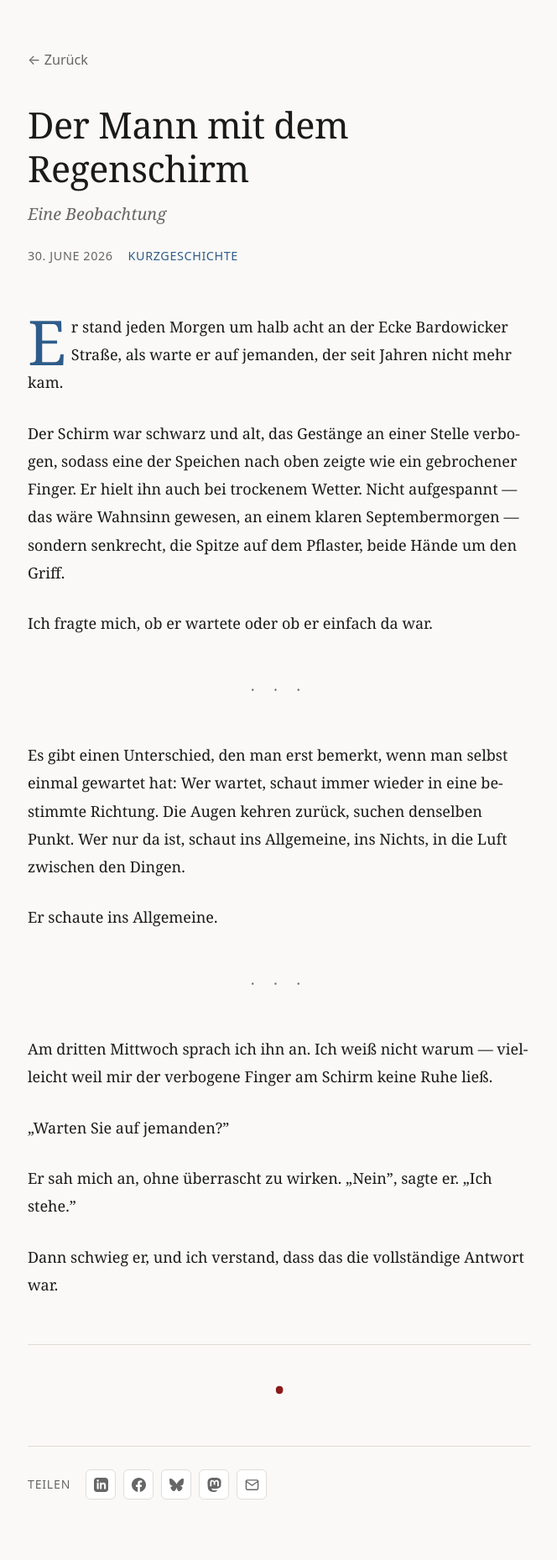
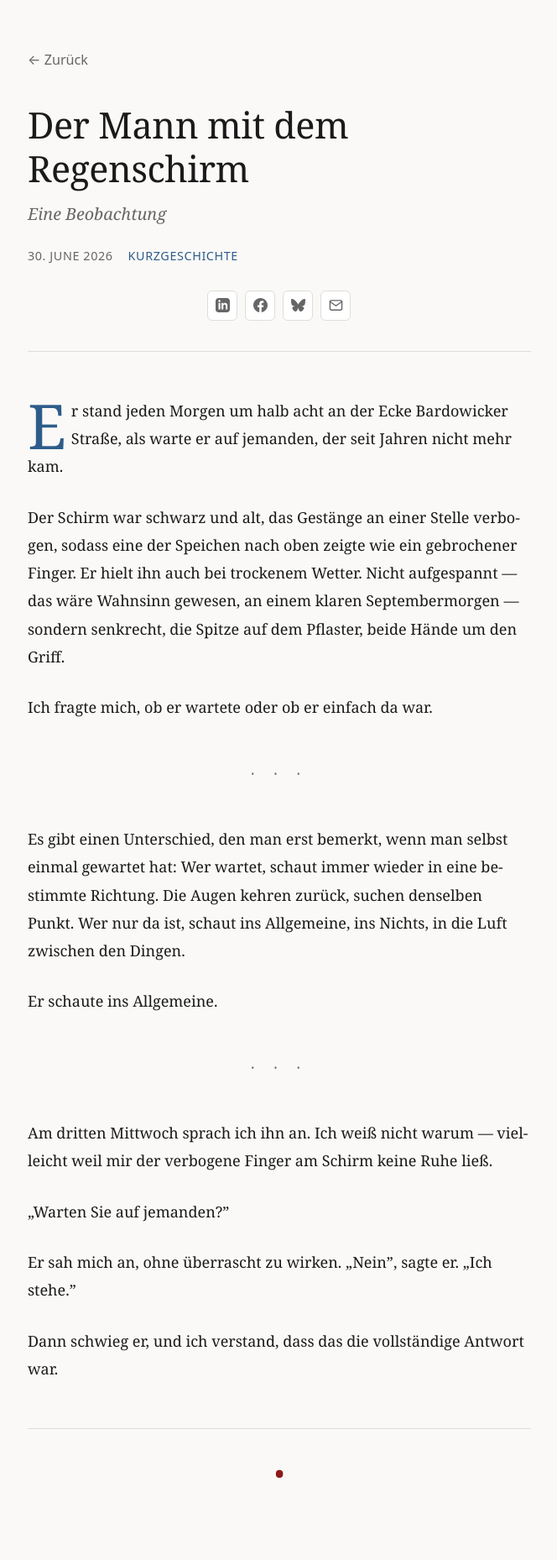
Before and after one commit to docdimy/drklass.de, a Jekyll site: the page built from _texte/der-mann-mit-dem-regenschirm.md, in a window 1280 px wide. Shown: the whole page at 84% size, without its empty margins (307-971 px from the left). Built offline with Jekyll 4.4.1, drawn with Linux system fonts in a browser that asks for light colours.

Commit message:
Share-Icons: zentriert im Header, Trennlinie zum Text, kein Mastodon

```diff
--- a/_layouts/text.html
+++ b/_layouts/text.html
@@ -46,6 +46,23 @@
         {% if page.date %}<time datetime="{{ page.date | date_to_xmlschema }}">{{ page.date | date: "%-d. %B %Y" }}</time>{% endif %}
         {% if page.genre %}<span class="genre">{{ page.genre }}</span>{% endif %}
       </div>
+
+      {% assign share_url = page.url | absolute_url | url_encode %}
+      {% assign share_title = page.title | url_encode %}
+      <div class="share">
+        <a class="share-btn linkedin" href="https://www.linkedin.com/sharing/share-offsite/?url={{ share_url }}" target="_blank" rel="noopener" aria-label="Auf LinkedIn teilen" title="LinkedIn">
+          <svg viewBox="0 0 24 24" fill="currentColor" aria-hidden="true"><path d="M19 0h-14c-2.761 0-5 2.239-5 5v14c0 2.761 2.239 5 5 5h14c2.762 0 5-2.239 5-5v-14c0-2.761-2.238-5-5-5zm-11 19h-3v-11h3v11zm-1.5-12.268c-.966 0-1.75-.79-1.75-1.764s.784-1.764 1.75-1.764 1.75.79 1.75 1.764-.783 1.764-1.75 1.764zm13.5 12.268h-3v-5.604c0-3.368-4-3.113-4 0v5.604h-3v-11h3v1.765c1.396-2.586 7-2.777 7 2.476v6.759z"/></svg>
+        </a>
+        <a class="share-btn facebook" href="https://www.facebook.com/sharer/sharer.php?u={{ share_url }}" target="_blank" rel="noopener" aria-label="Auf Facebook teilen" title="Facebook">
+          <svg viewBox="0 0 24 24" fill="currentColor" aria-hidden="true"><path d="M24 12.073c0-6.627-5.373-12-12-12s-12 5.373-12 12c0 5.99 4.388 10.954 10.125 11.854v-8.385H7.078v-3.47h3.047V9.43c0-3.007 1.792-4.669 4.533-4.669 1.312 0 2.686.235 2.686.235v2.953H15.83c-1.491 0-1.956.925-1.956 1.874v2.25h3.328l-.532 3.47h-2.796v8.385C19.612 23.027 24 18.062 24 12.073z"/></svg>
+        </a>
+        <a class="share-btn bluesky" href="https://bsky.app/intent/compose?text={{ share_title }}%20{{ share_url }}" target="_blank" rel="noopener" aria-label="Auf Bluesky teilen" title="Bluesky">
+          <svg viewBox="0 0 24 24" fill="currentColor" aria-hidden="true"><path d="M12 10.8c-1.087-2.114-4.046-6.053-6.798-7.995C2.566.944 1.561 1.266.902 1.565.139 1.908 0 3.08 0 3.768c0 .69.378 5.65.624 6.479.815 2.736 3.713 3.66 6.383 3.364.136-.02.275-.039.415-.056-.138.022-.276.04-.415.056-3.912.58-7.387 2.005-2.83 7.078 5.013 5.19 6.87-1.113 7.823-4.308.953 3.195 2.05 9.271 7.733 4.308 4.267-4.308 1.172-6.498-2.74-7.078a8.741 8.741 0 0 1-.415-.056c.14.017.279.036.415.056 2.67.297 5.568-.628 6.383-3.364.246-.828.624-5.79.624-6.478 0-.69-.139-1.861-.902-2.206-.659-.298-1.664-.62-4.3 1.24C16.046 4.748 13.087 8.687 12 10.8Z"/></svg>
+        </a>
+        <a class="share-btn email" href="mailto:?subject={{ share_title }}&body={{ share_url }}" aria-label="Per E-Mail teilen" title="E-Mail">
+          <svg viewBox="0 0 24 24" fill="none" stroke="currentColor" stroke-width="2" stroke-linecap="round" stroke-linejoin="round" aria-hidden="true"><path d="M4 4h16c1.1 0 2 .9 2 2v12c0 1.1-.9 2-2 2H4c-1.1 0-2-.9-2-2V6c0-1.1.9-2 2-2z"/><polyline points="22,6 12,13 2,6"/></svg>
+        </a>
+      </div>
     </header>
 
     <div class="prose-body">
@@ -57,28 +74,6 @@
     </footer>
     </article>
 
-    {% assign share_url = page.url | absolute_url | url_encode %}
-    {% assign share_title = page.title | url_encode %}
-    <div class="share">
-      <span class="share-label">Teilen</span>
-      <div class="share-icons">
-        <a class="share-btn linkedin" href="https://www.linkedin.com/sharing/share-offsite/?url={{ share_url }}" target="_blank" rel="noopener" aria-label="Auf LinkedIn teilen" title="LinkedIn">
-          <svg viewBox="0 0 24 24" fill="currentColor" aria-hidden="true"><path d="M19 0h-14c-2.761 0-5 2.239-5 5v14c0 2.761 2.239 5 5 5h14c2.762 0 5-2.239 5-5v-14c0-2.761-2.238-5-5-5zm-11 19h-3v-11h3v11zm-1.5-12.268c-.966 0-1.75-.79-1.75-1.764s.784-1.764 1.75-1.764 1.75.79 1.75 1.764-.783 1.764-1.75 1.764zm13.5 12.268h-3v-5.604c0-3.368-4-3.113-4 0v5.604h-3v-11h3v1.765c1.396-2.586 7-2.777 7 2.476v6.759z"/></svg>
-        </a>
-        <a class="share-btn facebook" href="https://www.facebook.com/sharer/sharer.php?u={{ share_url }}" target="_blank" rel="noopener" aria-label="Auf Facebook teilen" title="Facebook">
-          <svg viewBox="0 0 24 24" fill="currentColor" aria-hidden="true"><path d="M24 12.073c0-6.627-5.373-12-12-12s-12 5.373-12 12c0 5.99 4.388 10.954 10.125 11.854v-8.385H7.078v-3.47h3.047V9.43c0-3.007 1.792-4.669 4.533-4.669 1.312 0 2.686.235 2.686.235v2.953H15.83c-1.491 0-1.956.925-1.956 1.874v2.25h3.328l-.532 3.47h-2.796v8.385C19.612 23.027 24 18.062 24 12.073z"/></svg>
-        </a>
-        <a class="share-btn bluesky" href="https://bsky.app/intent/compose?text={{ share_title }}%20{{ share_url }}" target="_blank" rel="noopener" aria-label="Auf Bluesky teilen" title="Bluesky">
-          <svg viewBox="0 0 24 24" fill="currentColor" aria-hidden="true"><path d="M12 10.8c-1.087-2.114-4.046-6.053-6.798-7.995C2.566.944 1.561 1.266.902 1.565.139 1.908 0 3.08 0 3.768c0 .69.378 5.65.624 6.479.815 2.736 3.713 3.66 6.383 3.364.136-.02.275-.039.415-.056-.138.022-.276.04-.415.056-3.912.58-7.387 2.005-2.83 7.078 5.013 5.19 6.87-1.113 7.823-4.308.953 3.195 2.05 9.271 7.733 4.308 4.267-4.308 1.172-6.498-2.74-7.078a8.741 8.741 0 0 1-.415-.056c.14.017.279.036.415.056 2.67.297 5.568-.628 6.383-3.364.246-.828.624-5.79.624-6.478 0-.69-.139-1.861-.902-2.206-.659-.298-1.664-.62-4.3 1.24C16.046 4.748 13.087 8.687 12 10.8Z"/></svg>
-        </a>
-        <a class="share-btn mastodon" href="https://toot.kytta.dev/?text={{ share_title }}%20{{ share_url }}" target="_blank" rel="noopener" aria-label="Auf Mastodon teilen" title="Mastodon">
-          <svg viewBox="0 0 24 24" fill="currentColor" aria-hidden="true"><path d="M23.268 5.313c-.35-2.578-2.617-4.61-5.304-5.004C17.51.242 15.792 0 11.813 0h-.03c-3.98 0-4.835.242-5.288.309C3.882.692 1.496 2.518.917 5.127.64 6.412.61 7.837.661 9.143c.074 1.874.088 3.745.26 5.611.118 1.24.325 2.47.62 3.68.55 2.237 2.777 4.098 4.96 4.857 2.336.792 4.849.923 7.256.38.265-.061.527-.132.786-.213.585-.184 1.27-.39 1.774-.753a.057.057 0 0 0 .023-.043v-1.809a.052.052 0 0 0-.02-.041.053.053 0 0 0-.046-.01 20.282 20.282 0 0 1-4.709.545c-2.73 0-3.463-1.284-3.674-1.818a5.593 5.593 0 0 1-.319-1.433.053.053 0 0 1 .066-.054c1.517.363 3.072.546 4.632.546.376 0 .75 0 1.125-.01 1.57-.044 3.224-.124 4.768-.422.038-.008.077-.015.11-.024 2.435-.464 4.753-1.92 4.989-5.604.008-.145.03-1.52.03-1.67.002-.512.167-3.63-.024-5.545zm-3.748 9.195h-2.561V8.29c0-1.309-.55-1.976-1.67-1.976-1.23 0-1.846.79-1.846 2.35v3.403h-2.546V8.663c0-1.56-.617-2.35-1.848-2.35-1.112 0-1.668.668-1.67 1.977v6.218H4.822V8.102c0-1.31.337-2.35 1.011-3.12.696-.77 1.608-1.164 2.74-1.164 1.311 0 2.302.5 2.962 1.498l.638 1.06.638-1.06c.66-.999 1.65-1.498 2.96-1.498 1.13 0 2.043.395 2.74 1.164.675.77 1.012 1.81 1.012 3.12z"/></svg>
-        </a>
-        <a class="share-btn email" href="mailto:?subject={{ share_title }}&body={{ share_url }}" aria-label="Per E-Mail teilen" title="E-Mail">
-          <svg viewBox="0 0 24 24" fill="none" stroke="currentColor" stroke-width="2" stroke-linecap="round" stroke-linejoin="round" aria-hidden="true"><path d="M4 4h16c1.1 0 2 .9 2 2v12c0 1.1-.9 2-2 2H4c-1.1 0-2-.9-2-2V6c0-1.1.9-2 2-2z"/><polyline points="22,6 12,13 2,6"/></svg>
-        </a>
-      </div>
-    </div>
   </main>
 </body>
 </html>
--- a/assets/css/text.css
+++ b/assets/css/text.css
@@ -155,25 +155,11 @@ body {
 /* ── Teilen ─────────────────────────────────────────────────────── */
 .share {
   display: flex;
-  align-items: center;
-  gap: 1rem;
-  margin-top: 2.5rem;
-  padding-top: 1.5rem;
-  border-top: 1px solid #e0ddd8;
-}
-
-.share-label {
-  font-family: var(--sans);
-  font-size: 0.78rem;
-  text-transform: uppercase;
-  letter-spacing: 0.06em;
-  color: var(--meta);
-  white-space: nowrap;
-}
-
-.share-icons {
-  display: flex;
+  justify-content: center;
   gap: 0.5rem;
+  margin-top: 1.5rem;
+  padding-bottom: 2rem;
+  border-bottom: 1px solid #e0ddd8;
 }
 
 .share-btn {
```
